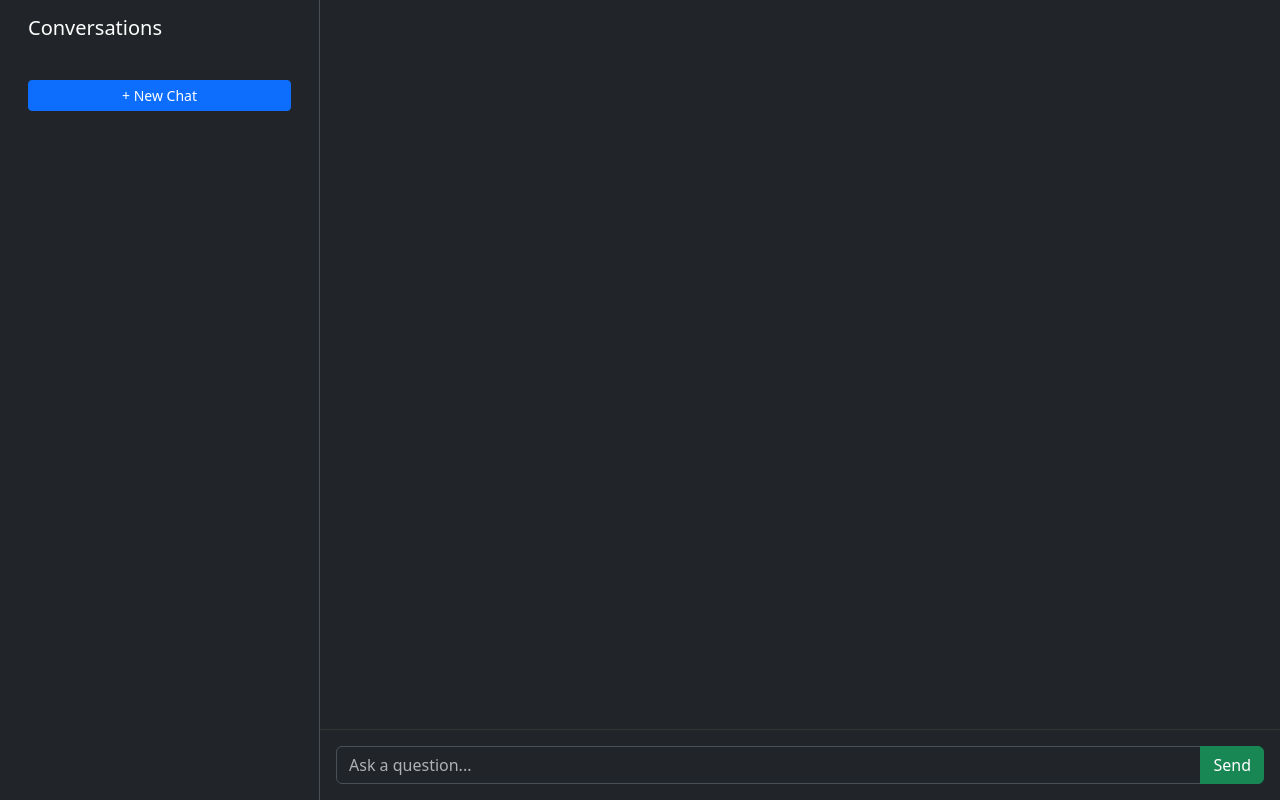
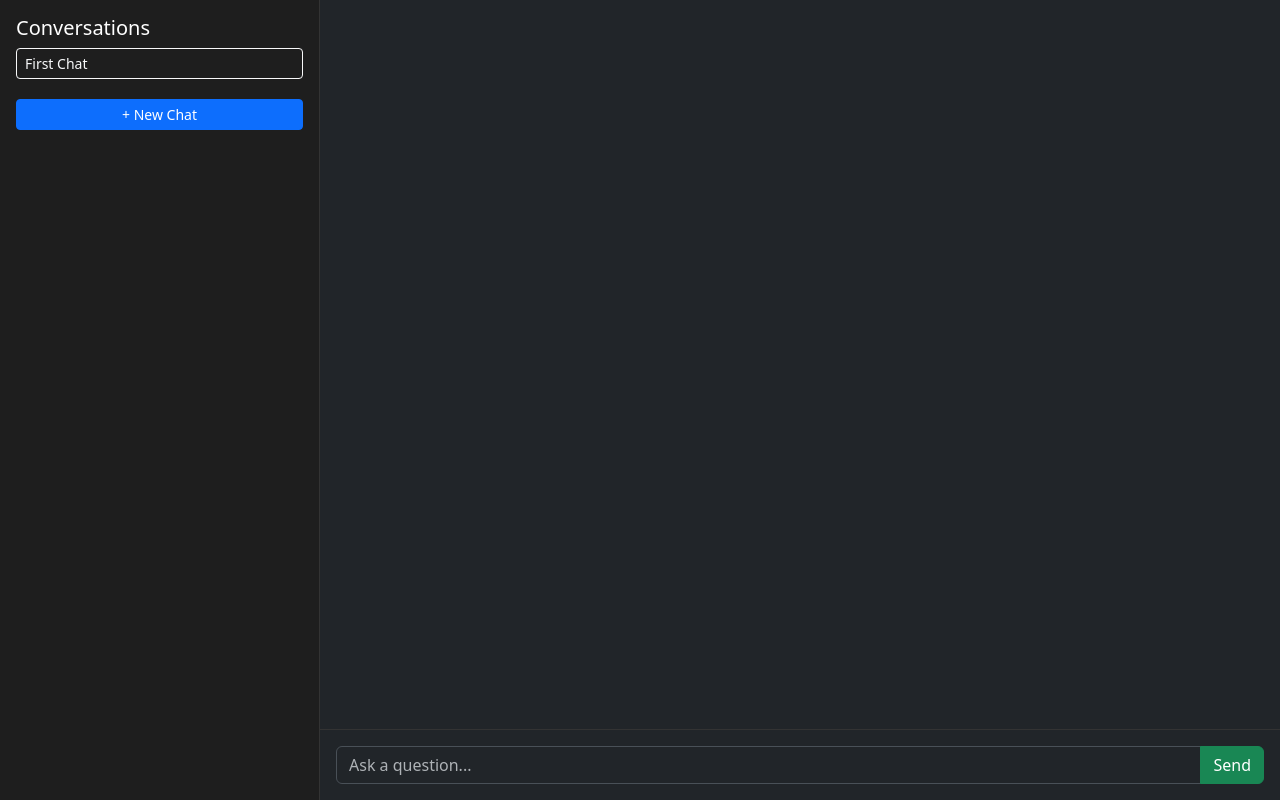
Before and after one commit to AhmedShaikh0/KhizrAI, a Flask app: page / in a window 1280 px wide. Run offline with Flask 3, Linux system fonts and the light colour scheme; data that the repository does not hold is empty; some libraries are stand-ins or nearby versions.

Commit message:
Update index.html

```diff
--- a/templates/index.html
+++ b/templates/index.html
@@ -5,20 +5,28 @@
   <meta name="viewport" content="width=device-width, initial-scale=1.0"/>
   <title>Khizr - AI Coding Assistant</title>
   <link href="https://cdn.jsdelivr.net/npm/bootstrap@5.3.3/dist/css/bootstrap.min.css" rel="stylesheet">
-  <script src="https://cdn.jsdelivr.net/npm/bootstrap@5.3.3/dist/js/bootstrap.bundle.min.js"></script>
   <script src="https://cdn.jsdelivr.net/npm/marked/marked.min.js"></script>
-  <script src="https://cdn.jsdelivr.net/npm/dompurify@3.0.3/dist/purify.min.js"></script>
   <style>
-    html, body {
-      height: 100%;
-      margin: 0;
+    body {
+      height: 100vh;
+      overflow: hidden;
     }
     .chat-container {
+      height: 100%;
+    }
+    .sidebar {
+      background-color: #1e1e1e;
+      overflow-y: auto;
+      padding: 1rem;
+      border-right: 1px solid #333;
+      height: 100%;
+    }
+    .chat-window {
       height: 100%;
       display: flex;
       flex-direction: column;
     }
-    .chat-body {
+    .chat-log {
       flex-grow: 1;
       overflow-y: auto;
       padding: 1rem;
@@ -46,48 +54,21 @@
   </style>
 </head>
 <body>
-
-<!-- Navbar for mobile toggle -->
-<nav class="navbar navbar-dark bg-dark d-md-none">
-  <div class="container-fluid">
-    <button class="btn btn-outline-light" type="button" data-bs-toggle="offcanvas" data-bs-target="#sidebarOffcanvas">
-      ☰ Chats
-    </button>
-    <span class="navbar-text text-white">Khizr</span>
-  </div>
-</nav>
-
-<!-- Offcanvas Sidebar for mobile -->
-<div class="offcanvas offcanvas-start bg-dark text-white" tabindex="-1" id="sidebarOffcanvas">
-  <div class="offcanvas-header">
-    <h5 class="offcanvas-title">Conversations</h5>
-    <button type="button" class="btn-close btn-close-white" data-bs-dismiss="offcanvas"></button>
-  </div>
-  <div class="offcanvas-body">
+<div class="container-fluid chat-container">
+  <div class="row h-100">
+    <!-- Sidebar -->
+    <div class="col-md-3 sidebar d-none d-md-block" id="chat-sidebar">
+      <h5 class="text-white">Conversations</h5>
       <div id="chat-list" class="mb-3"></div>
       <button id="new-chat" class="btn btn-sm btn-primary w-100">+ New Chat</button>
     </div>
-</div>
-
-<!-- Main Chat Container -->
-<div class="container-fluid chat-container">
-  <div class="row flex-grow-1 h-100">
-    <!-- Sidebar for desktop -->
-    <div class="col-md-3 sidebar d-none d-md-block bg-dark text-white border-end">
-      <h5 class="p-3">Conversations</h5>
-      <div class="px-3" id="chat-list"></div>
-      <div class="p-3">
-        <button id="new-chat" class="btn btn-sm btn-primary w-100">+ New Chat</button>
-      </div>
-    </div>
-
     <!-- Chat Window -->
-    <div class="col-md-9 col-12 d-flex flex-column p-0">
-      <div class="chat-body" id="chat-log"></div>
+    <div class="col-md-9 col-12 p-0 d-flex flex-column chat-window">
+      <div class="chat-log" id="chat-log"></div>
       <div class="input-area">
         <div class="input-group">
           <input type="text" id="user-input" class="form-control" placeholder="Ask a question..." />
-          <button class="btn btn-success" id="send-button">Send</button>
+          <button class="btn btn-success" id="send-button" onclick="sendMessage()">Send</button>
         </div>
       </div>
     </div>
@@ -96,18 +77,19 @@
 
 <script>
   function escapeHTML(str) {
-    return str.replace(/[&<>"']/g, m => ({
+    return str.replace(/[&<>"']/g, function (m) {
+      return {
         '&': '&amp;', '<': '&lt;', '>': '&gt;', '"': '&quot;', "'": '&#39;'
-    }[m]));
+      }[m];
+    });
   }
 
   function renderMarkdown(markdownText) {
     const unsafe = marked.parse(markdownText);
-    return DOMPurify.sanitize(unsafe);
+    return unsafe.replace(/<(?!(\/?.*?\b))/gi, '&lt;');
   }
 
   async function loadChats() {
-    try {
     const res = await fetch('/conversations');
     const chats = await res.json();
     const list = document.getElementById('chat-list');
@@ -126,18 +108,27 @@
       };
       list.appendChild(btn);
     });
-    } catch (err) {
-      console.error('Failed to load chats', err);
-    }
   }
 
-  async function loadHistory() {
-    try {
+  async function loadHistory(lastOnly = false) {
     const res = await fetch('/history');
     const history = await res.json();
     const log = document.getElementById('chat-log');
+
+    if (lastOnly) {
+      const pair = history[history.length - 1];
+      const user = document.createElement('div');
+      user.className = 'chat-item';
+      user.innerHTML = `<strong>You:</strong><br>${escapeHTML(pair.user)}`;
+      const bot = document.createElement('div');
+      bot.className = 'chat-item';
+      bot.innerHTML = `<strong>Khizr:</strong><br><span id="typing-response"></span>`;
+      log.appendChild(user);
+      log.appendChild(bot);
+      typeResponse(pair.bot, document.getElementById('typing-response'));
+    } else {
       log.innerHTML = '';
-      history.forEach(pair => {
+      for (const pair of history) {
         const user = document.createElement('div');
         user.className = 'chat-item';
         user.innerHTML = `<strong>You:</strong><br>${escapeHTML(pair.user)}`;
@@ -146,10 +137,8 @@
         bot.innerHTML = `<strong>Khizr:</strong><br>${renderMarkdown(pair.bot)}`;
         log.appendChild(user);
         log.appendChild(bot);
-      });
+      }
       log.scrollTop = log.scrollHeight;
-    } catch (err) {
-      console.error('Failed to load history', err);
     }
   }
 
@@ -160,55 +149,69 @@
     if (!message) return;
 
     const log = document.getElementById('chat-log');
-    const loading = document.createElement('div');
-    loading.className = 'chat-item text-muted';
-    loading.innerText = 'Khizr is typing...';
-    log.appendChild(loading);
-    log.scrollTop = log.scrollHeight;
-
     input.disabled = true;
     sendBtn.disabled = true;
+
+    const user = document.createElement('div');
+    user.className = 'chat-item';
+    user.innerHTML = `<strong>You:</strong><br>${escapeHTML(message)}`;
+    log.appendChild(user);
+
+    const bot = document.createElement('div');
+    bot.className = 'chat-item';
+    bot.innerHTML = `<strong>Khizr:</strong><br><span id="typing-response"></span>`;
+    log.appendChild(bot);
+    log.scrollTop = log.scrollHeight;
 
     try {
       const res = await fetch('/chat', {
         method: 'POST',
-        headers: {'Content-Type': 'application/json'},
+        headers: { 'Content-Type': 'application/json' },
         body: JSON.stringify({ message })
       });
 
       if (!res.ok) throw new Error('Server error');
 
       input.value = '';
-      await loadHistory();
+      await loadHistory(true);
     } catch (err) {
-      alert('Failed to send message. Please try again.');
+      alert('Failed to send message.');
       console.error(err);
     } finally {
       input.disabled = false;
       sendBtn.disabled = false;
       input.focus();
-      loading.remove();
     }
   }
 
-  window.onload = async () => {
-    document.querySelectorAll('#new-chat').forEach(btn => {
-      btn.addEventListener('click', async () => {
-        try {
+  function typeResponse(text, element) {
+    const cleanHTML = renderMarkdown(text);
+    let i = 0;
+    const tempDiv = document.createElement('div');
+    tempDiv.innerHTML = cleanHTML;
+    const rawText = tempDiv.innerText;
+
+    const interval = setInterval(() => {
+      if (i < rawText.length) {
+        element.textContent += rawText[i];
+        i++;
+        element.parentElement.scrollIntoView({ behavior: "smooth", block: "end" });
+      } else {
+        clearInterval(interval);
+        element.innerHTML = renderMarkdown(text);
+      }
+    }, 15);
+  }
+
+  document.getElementById('new-chat').addEventListener('click', async () => {
     await fetch('/new', {
       method: 'POST',
       headers: {'Content-Type': 'application/json'},
       body: JSON.stringify({ title: "New Chat" })
     });
-          await loadChats();
-          await loadHistory();
-        } catch (err) {
-          console.error('Failed to start new chat', err);
-        }
+    loadChats();
+    loadHistory();
   });
-    });
-
-    document.getElementById('send-button').addEventListener('click', sendMessage);
 
   document.getElementById('user-input').addEventListener('keypress', function(e) {
     if (e.key === 'Enter') {
@@ -217,10 +220,10 @@
     }
   });
 
+  window.onload = async () => {
     await loadChats();
     await loadHistory();
   };
 </script>
-
 </body>
 </html>
```
Lines whose indentation alone changed are shown as unchanged.
